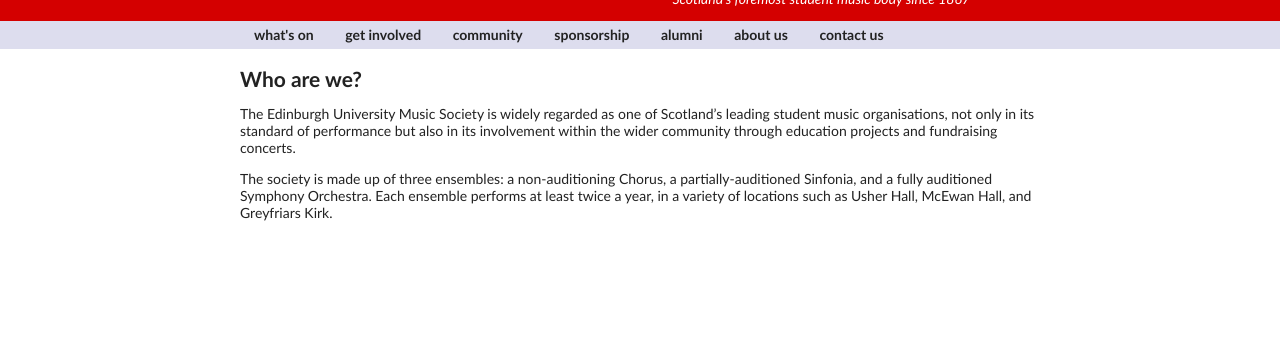
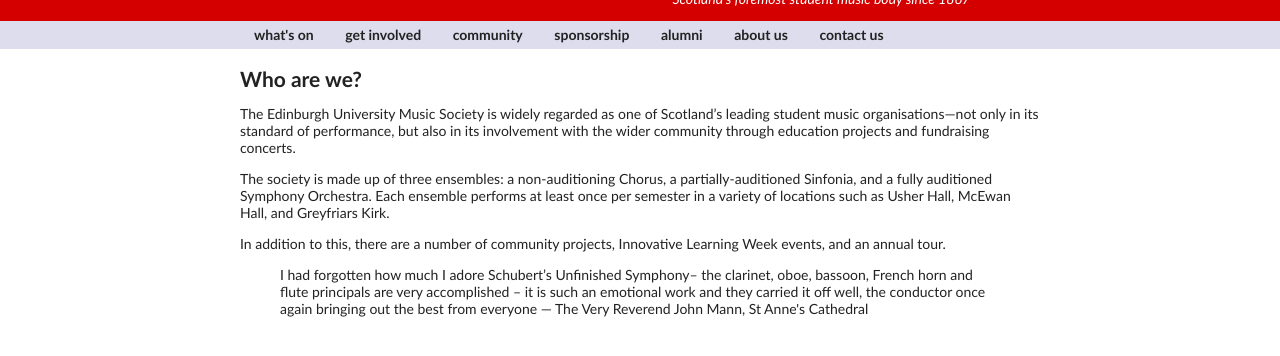
Before and after one commit to eums/website, a Jekyll site: the page built from index.markdown, in a window 1280 px wide, cut to the strip 352-708 px from the top of the page. Built offline with Jekyll 4.4.1, drawn with Linux system fonts in a browser that asks for light colours.

Commit message:
Add quotation to index page

```diff
--- a/_docs/quotation.txt
+++ /dev/null
@@ -1,4 +0,0 @@
-I had forgotten how much I adore Schubert’s Unfinished Symphony– the clarinet,
-oboe, bassoon, French horn and flute principals are very accomplished – it is
-such an emotional work and they carried it off well, the conductor once again
-bringing out the best from everyone -- The Very Reverend John Mann
--- a/index.markdown
+++ b/index.markdown
@@ -4,11 +4,24 @@
 ## Who are we?
 
 The Edinburgh University Music Society is widely regarded as one of
-Scotland&rsquo;s leading student music organisations, not only in its standard
-of performance but also in its involvement within the wider community through
-education projects and fundraising concerts.
+Scotland&rsquo;s leading student music organisations&mdash;not only in its
+standard of performance, but also in its involvement with the wider community
+through education projects and fundraising concerts.
 
 The society is made up of three ensembles: a non-auditioning Chorus, a
 partially-auditioned Sinfonia, and a fully auditioned Symphony Orchestra. Each
-ensemble performs at least twice a year, in a variety of locations such as
+ensemble performs at least once per semester in a variety of locations such as
 Usher Hall, McEwan Hall, and Greyfriars Kirk.
+
+In addition to this, there are a number of community projects, Innovative
+Learning Week events, and an annual tour.
+
+<aside>
+<blockquote>
+I had forgotten how much I adore Schubert’s Unfinished Symphony– the
+clarinet, oboe, bassoon, French horn and flute principals are very
+accomplished – it is such an emotional work and they carried it off well, the
+conductor once again bringing out the best from everyone &mdash; The Very
+Reverend John Mann, St Anne's Cathedral
+</blockquote>
+</aside>
```
